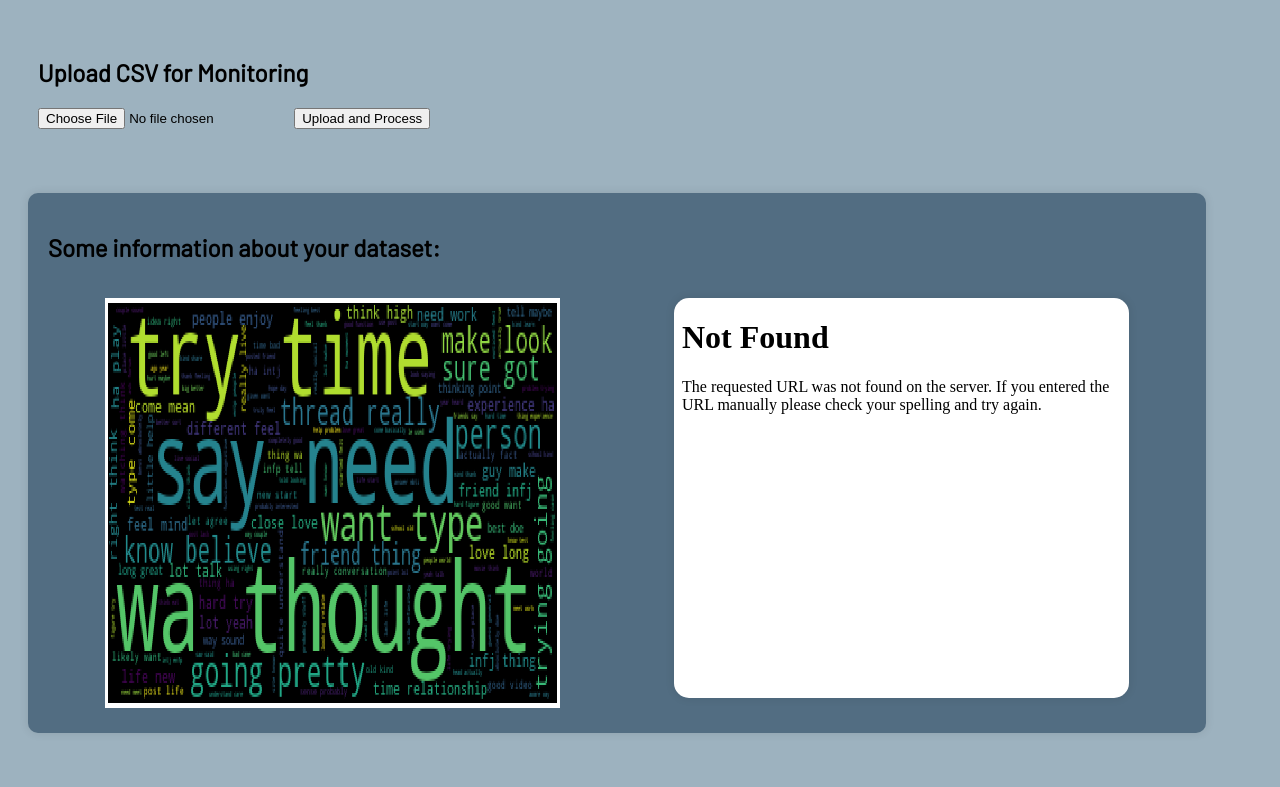
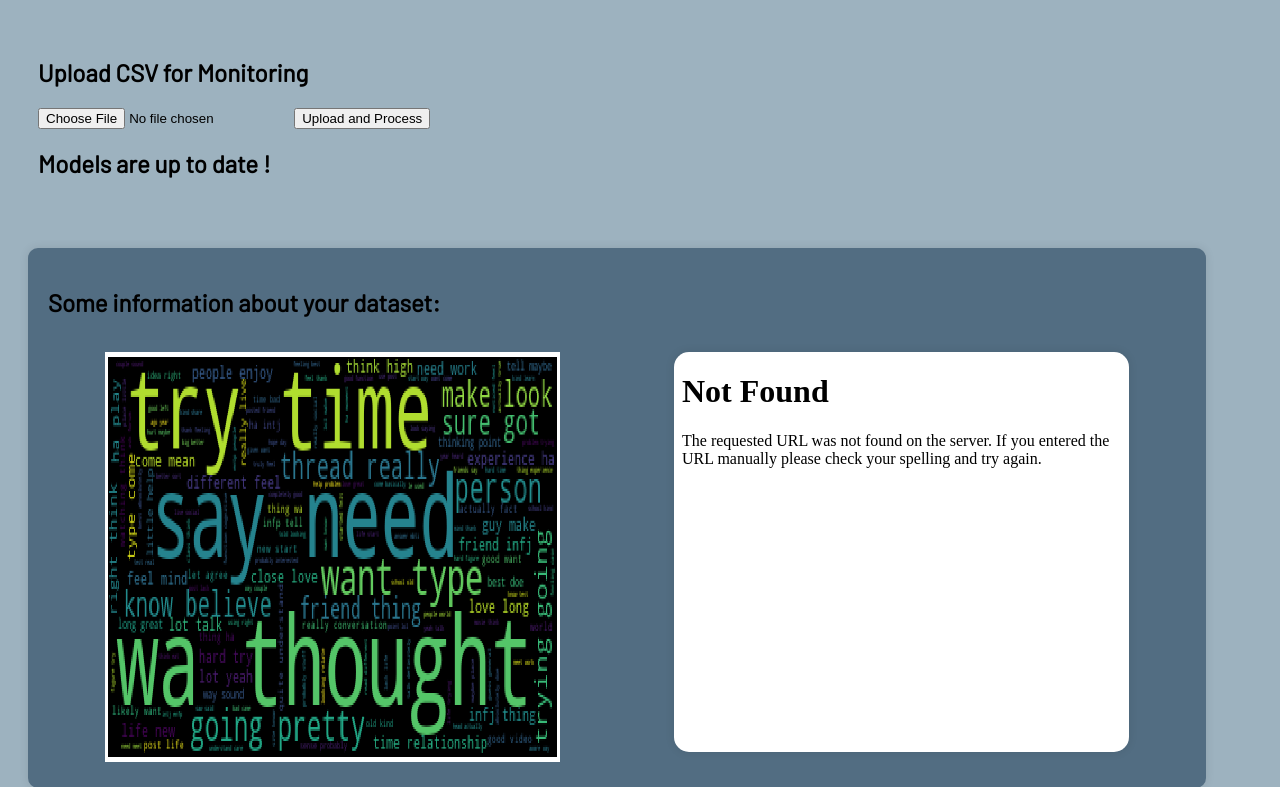
Before and after one commit to MLOPS-Training/mlops_app, a Flask app: page /monitoring in a window 1280 px wide. Shown: the top 787 px of the page. Before the commit the page ends 733 px from the top, so only its background shows below. Run offline with Flask 3, Linux system fonts and the light colour scheme; parts of the project's set-up code (start-up, migrations or seed data) failed here and were passed over.

Commit message:
info models up to date

```diff
--- a/src/app.py
+++ b/src/app.py
@@ -36,6 +36,9 @@
 
 # ignore warnings
 warnings.filterwarnings("ignore")
+
+# create a environment variable to specify if the models are up to date
+os.environ["MODELS_UP_TO_DATE"] = "True"
 
 # create the Flask app
 app = Flask(__name__)
@@ -77,13 +80,18 @@
         post=post,
         predictions_data=predictions_data,
         image_filename=image_filename,
-        top_prediction=top_prediction
+        top_prediction=top_prediction,
     )
 
 
 @app.route("/monitoring", methods=["GET"])
 def monitoring():
-    return render_template("monitoring.html")
+    return render_template(
+        "monitoring.html",
+        models_message="Models are up to date !"
+        if os.environ["MODELS_UP_TO_DATE"] == "True"
+        else "Models are not up to date. Please wait for the models to be retrained.",
+    )
 
 
 @app.route("/monitoring", methods=["POST"])
@@ -101,6 +109,7 @@
         filename = secure_filename(file.filename)
         file_path = os.path.join(RAW_DATA_PATH, filename)
         file.save(file_path)
+        os.environ["MODELS_UP_TO_DATE"] = "False"
         print(f"File {filename} uploaded successfully")
 
         # redirect to the monitoring page
--- a/src/monitoring.py
+++ b/src/monitoring.py
@@ -5,6 +5,7 @@
 
 import hashlib
 import time
+import os
 
 
 # paths
@@ -34,6 +35,7 @@
         new_file = False
         for file in RAW_DATA_DIR.glob("*.csv"):
             if not check_if_file_processed(file.name):
+                os.environ["MODELS_UP_TO_DATE"] = "False"
                 print(f"Processing new file: {file.name}")
                 pre_processed_csv(RAW_DATA_DIR.joinpath(file.name))
                 save_processed_file_hash(file.name)
@@ -42,6 +44,7 @@
         # After processing all new files retrain models
         if new_file:
             retrain_models()
+            os.environ["MODELS_UP_TO_DATE"] = "True"
         else:
             print("No new files found")
 
--- a/src/templates/monitoring.html
+++ b/src/templates/monitoring.html
@@ -4,7 +4,7 @@
     <meta charset="UTF-8" />
     <meta name="viewport" content="width=device-width, user-scalable=no, initial-scale=1.0, maximum-scale=1.0, minimum-scale=1.0" />
     <meta http-equiv="X-UA-Compatible" content="ie=edge" />
-    <link rel="stylesheet" type="text/css" href= "{{ url_for('static', filename='monitoring.css') }}" />
+    <link rel="stylesheet" type="text/css" href="{{ url_for('static', filename='monitoring.css') }}" />
     <title>Monitoring - Upload CSV File</title>
   </head>
   <body>
@@ -14,12 +14,13 @@
         <input id="file" type="file" name="file" accept=".csv" />
         <input id="submit" type="submit" value="Upload and Process" />
       </form>
+      <h2>{{ models_message }}</h2>
     </div>
     <div class="display-card">
       <h2>Some information about your dataset:</h2>
       <div class="row">
         <img src="{{ url_for('static', filename='word_cloud.png') }}" alt="Description" width="40%" height="410" />
-        <iframe src="{{ url_for('static', filename='personality_pie_chart.html') }}" width="40%" height="400"> Your browser does not support iframes.</iframe>
+        <iframe src="{{ url_for('static', filename='personality_pie_chart.html') }}" width="40%" height="400">Your browser does not support iframes.</iframe>
       </div>
     </div>
   </body>
```
